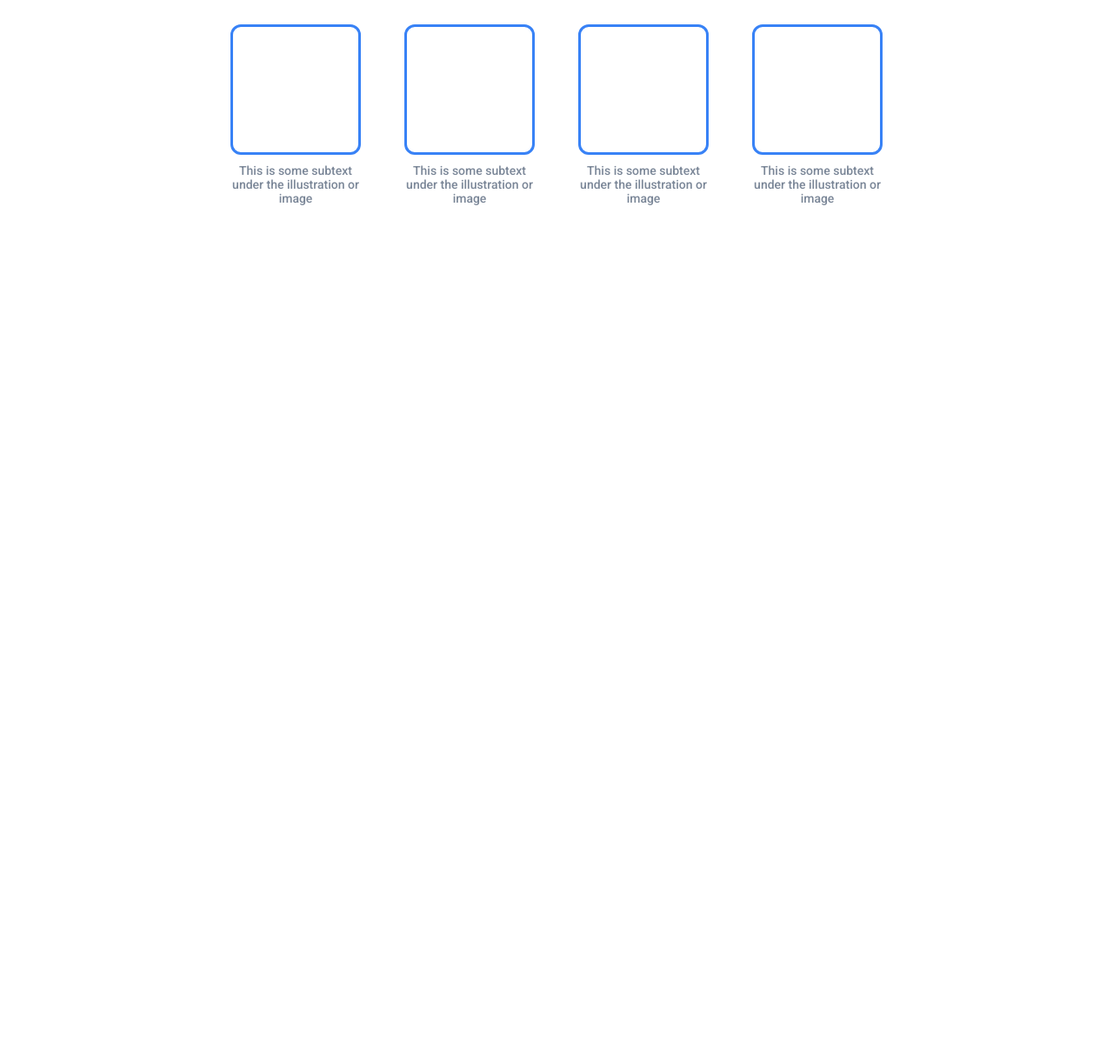
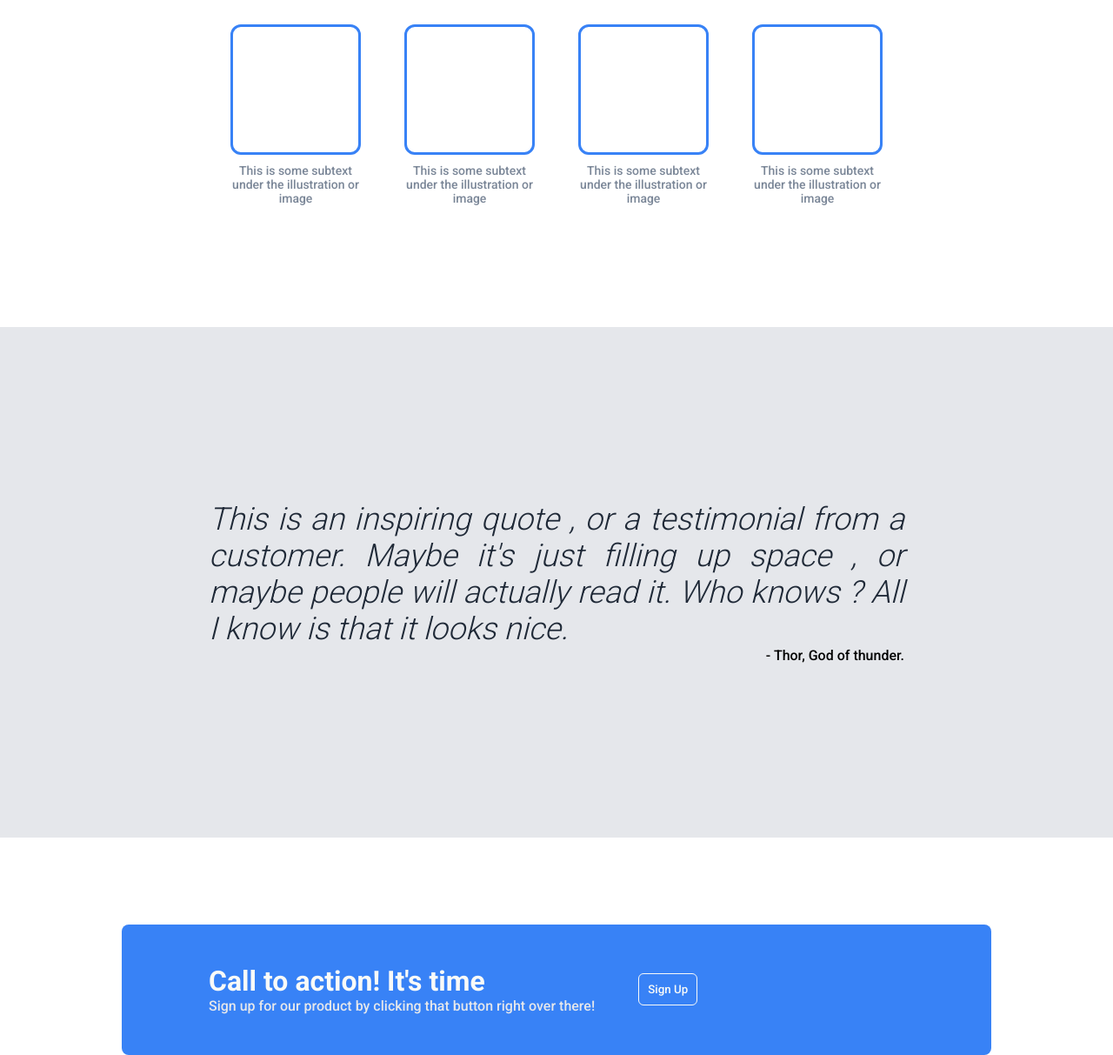
Before and after one commit to nuclax96/Landing_Page, a plain HTML site: page index.html in a window 1280 px wide. Shown: the part 560-1773 px from the top of the page at 87% size. Before the commit the page ends 800 px from the top, so only its background shows below. Drawn offline with Linux system fonts and the light colour scheme.

Commit message:
CTA Section Completed

```diff
--- a/index.html
+++ b/index.html
@@ -66,6 +66,31 @@
           </div>
         </div>
       </div>
+      <div class="section-testimonial">
+        <div class="section-quote-container">
+          <p class="quote">
+            This is an inspiring quote , or a testimonial from a customer. Maybe
+            it's just filling up space , or maybe people will actually read it.
+            Who knows ? All I know is that it looks nice.
+          </p>
+          <div class="container-author">
+            <p class="author">- Thor, God of thunder.</p>
+          </div>
+        </div>
+      </div>
+      <div class="section-cta">
+        <div class="cta">
+          <div class="cta-content">
+            <h1 class="heading-cta">Call to action! It's time</h1>
+            <p class="text-cta">
+              Sign up for our product by clicking that button right over there!
+            </p>
+          </div>
+          <button class="btn-cta">Sign Up</button>
+        </div>
+      </div>
     </main>
+
+    <footer></footer>
   </body>
 </html>
--- a/style.css
+++ b/style.css
@@ -98,6 +98,7 @@ header {
   display: flex;
   justify-content: space-between;
   gap: 50px;
+  margin-bottom: 140px;
 }
 
 .card-info {
@@ -127,3 +128,63 @@ header {
   margin-bottom: 50px;
   margin-top: 50px;
 }
+.section-testimonial {
+  display: flex;
+  justify-content: center;
+  background-color: #e5e7eb;
+}
+
+.section-quote-container {
+  width: 1200px;
+  padding: 200px;
+}
+.quote {
+  font-size: 36px;
+  font-weight: 300;
+  color: #1f2937;
+  font-style: italic;
+  text-align: justify;
+}
+
+.container-author {
+  display: flex;
+  justify-content: flex-end;
+}
+
+.cta {
+  background-color: #3882f6;
+  width: 1000px;
+  height: 150px;
+  border-radius: 8px;
+  margin-top: 100px;
+  display: flex;
+  gap: 50px;
+}
+
+.section-cta {
+  display: flex;
+  justify-content: center;
+}
+
+.heading-cta {
+  color: #f9faf8;
+}
+
+.text-cta {
+  color: #e5e7eb;
+}
+
+.btn-cta {
+  background-color: #3882f6;
+  border: 1px solid #f9faf8;
+  text-align: center;
+  padding: 10px;
+  align-self: center;
+  border-radius: 6px;
+  color: #f9faf8;
+}
+
+.cta-content {
+  align-self: center;
+  margin-left: 100px;
+}
```
